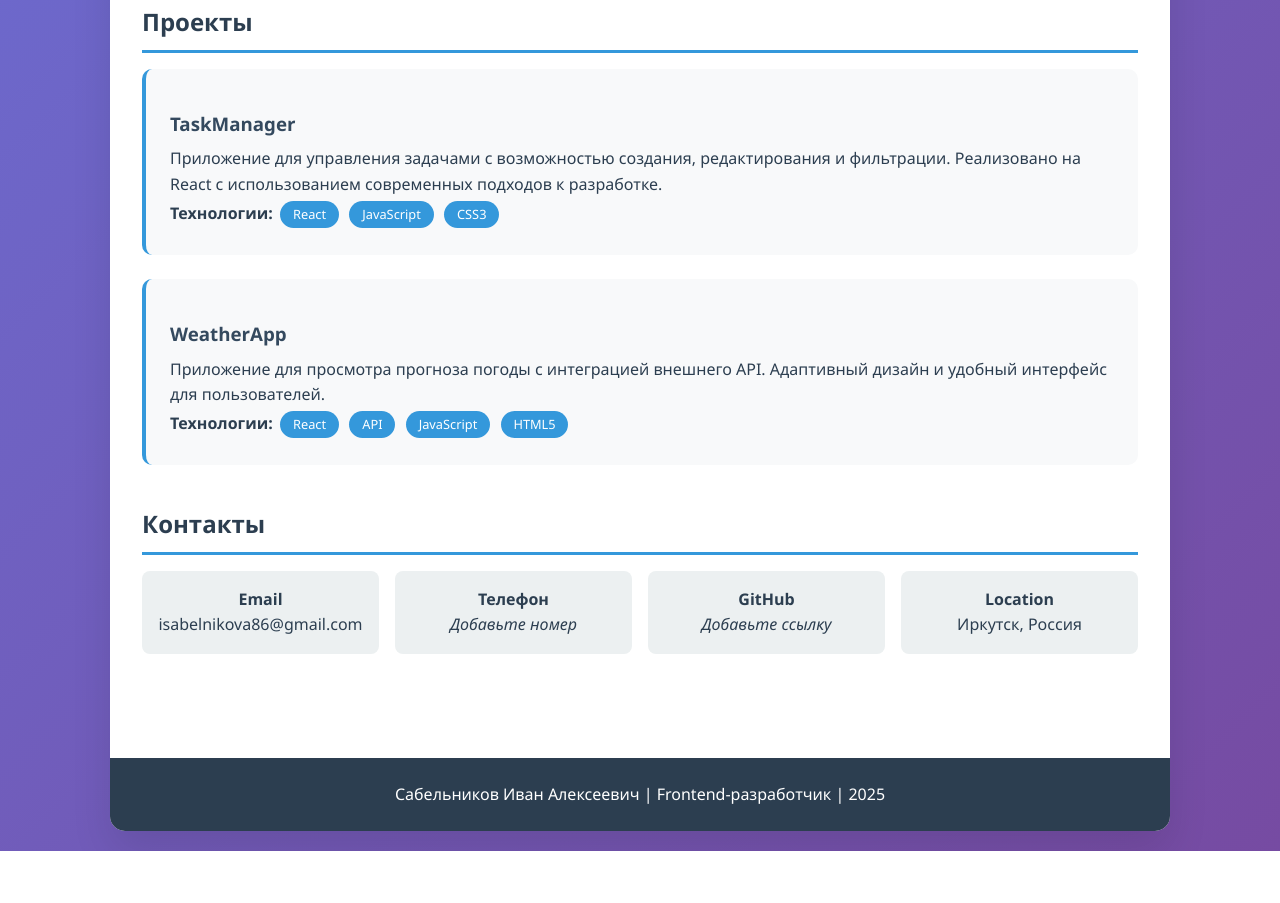
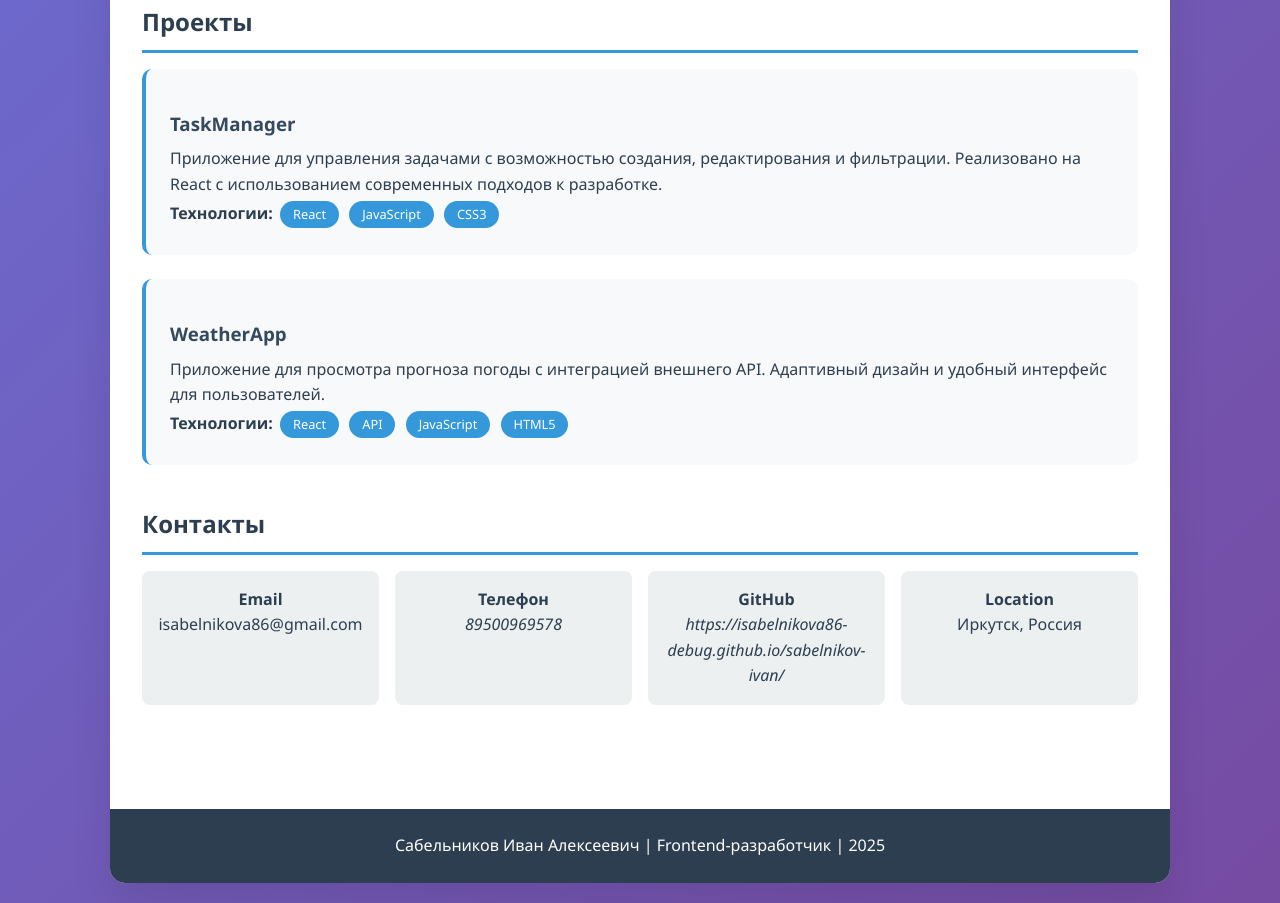
Before and after one commit to isabelnikova86-debug/sabelnikov-ivan, a plain HTML site: page index.html in a window 1280 px wide. Shown: the part 1629-2532 px from the top of the page. Before the commit the page ends 2480 px from the top, so only its background shows below. Drawn offline with Linux system fonts and the light colour scheme.

Commit message:
Update index.html

```diff
--- a/index.html
+++ b/index.html
@@ -320,11 +320,11 @@
                         </div>
                         <div class="contact-item">
                             <strong>Телефон</strong><br>
-                            <em>Добавьте номер</em>
+                            <em>89500969578</em>
                         </div>
                         <div class="contact-item">
                             <strong>GitHub</strong><br>
-                            <em>Добавьте ссылку</em>
+                            <em> https://isabelnikova86-debug.github.io/sabelnikov-ivan/</em>
                         </div>
                         <div class="contact-item">
                             <strong>Location</strong><br>
```
